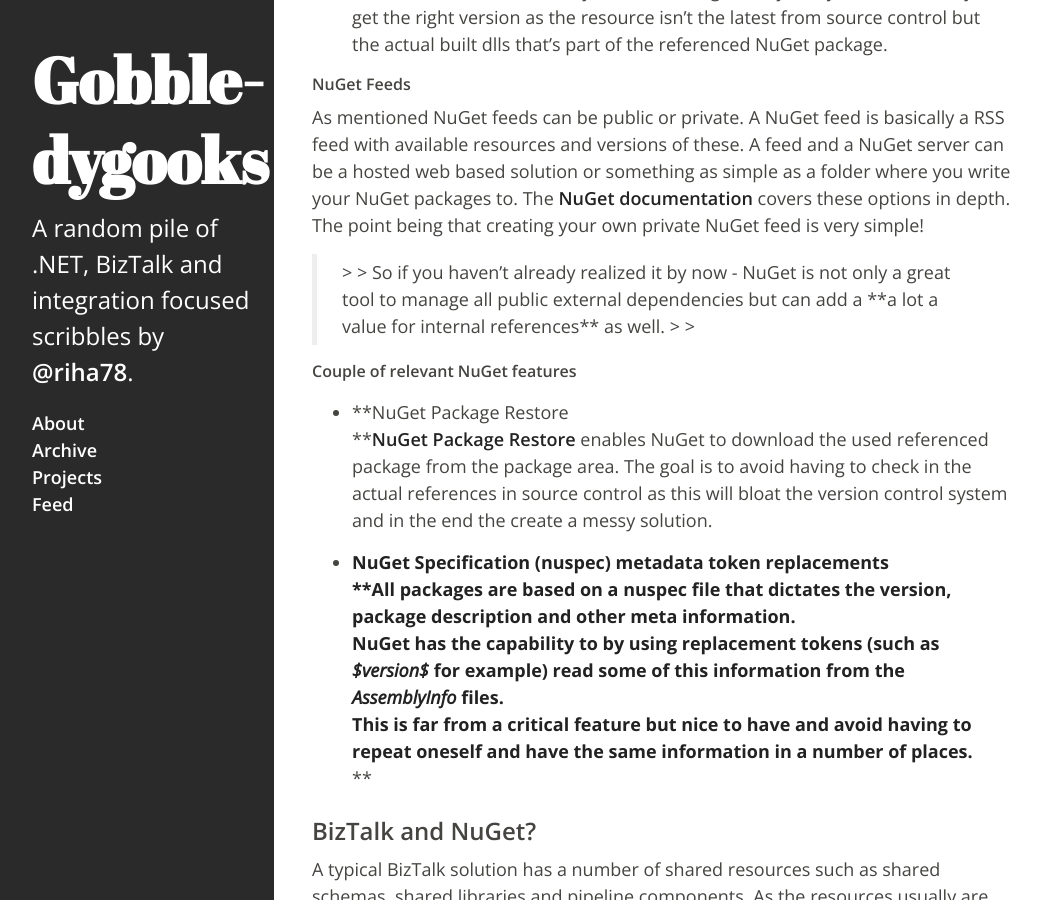
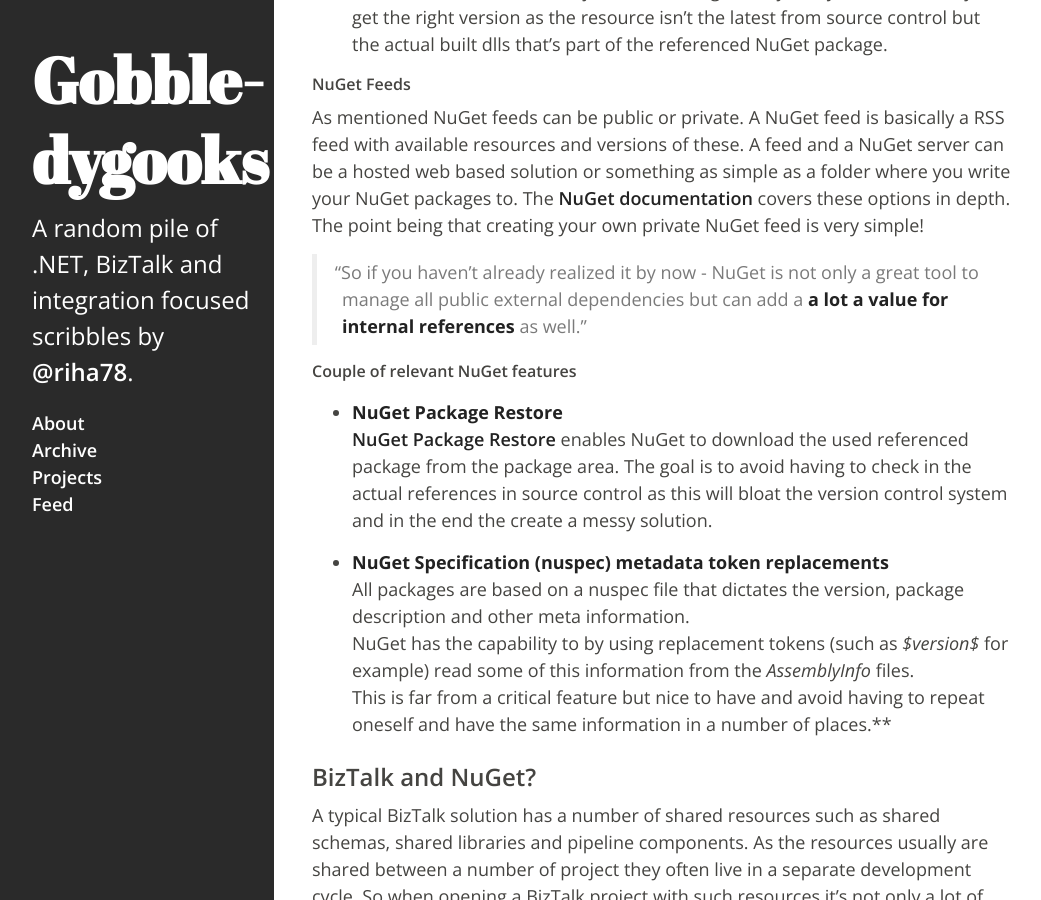
Before and after one commit to riha/riha.github.io, a Jekyll site: the page built from _posts/2014-06-03-why-full-nuget-support-for-biztalk-projects-is-important.markdown, in a window 1280 px wide and 900 px high, scrolled down 1421 px. Shown: the whole window, without its empty margins (8-1049 px from the left). Built offline with Jekyll 4.4.1, drawn with Linux system fonts in a browser that asks for light colours; Markdown is read by kramdown in place of the engine named in the settings.

Commit message:
Update to 2014 posts

```diff
--- a/_posts/2014-02-22-presenting-on-application-lifecycle-management-and-biztalk-again.markdown
+++ b/_posts/2014-02-22-presenting-on-application-lifecycle-management-and-biztalk-again.markdown
@@ -7,9 +7,6 @@
 
 [Back in February](http://www.eventbrite.com/e/biztalk-alm-tickets-10211239091?aff=eorg) I and my college Robin did an presentation on ALM and BizTalk for the BizTalk User Group in Stockholm. In the two hour presentation we talked about things like:
 
-
-
-
   * Pros and cons on distributed version control handling systems and BizTalk (more specially Git).
 
   * Identifying the right level of automated test – what are the differences between integration and unit tests and how and what should one use when in a BizTalk context.
@@ -18,9 +15,6 @@
 
   * How, in our opinion, are Continuous Integration and Delivery best handled when developing with BizTalk. In the presentation we’re looking at everything from build servers to how to handle BizTalk automated builds and packing with minimal amount of work.
 
-
 So, now we doing [the presentation all over again](http://www.eventbrite.com/e/biztalk-alm-goteborg-tickets-10693092327?aff=eorg) for the newly started BizTalk User Group in Gothenburg the 24 of Mars. The presentation will be in Swedish and packed with demos.
 
-
-
 Hope to see you there!
--- a/_posts/2014-06-03-why-full-nuget-support-for-biztalk-projects-is-important.markdown
+++ b/_posts/2014-06-03-why-full-nuget-support-for-biztalk-projects-is-important.markdown
@@ -7,40 +7,21 @@
 
 Let’s start with a summary for those who don’t feel like reading the full post.
 
-
-
 Using NuGet to handle BizTalk dependencies for shared schemas, pipeline components and so on works fine today.
-
-
 
 As .btproj files however aren’t supported by NuGet (as shown in [this pull request](https://nuget.codeplex.com/SourceControl/network/forks/robinhultman/NuGetWithBizTalkProjectExtension/changeset/d1f1a29c9b322670c820f52d769422cb111253b3)) and are not in the current white list of allowed project types _Package Restore will not work_ (issue closed as by design [here](https://nuget.codeplex.com/workitem/3010)).
 
-
-
 Not having Package Restore of course is a problem as one now is forced to check in all packages as part of the solutions, something that in the end leads to bloated and messy solutions.
-
-
 
 So please reach out to your Microsoft contacts and let’s get this fixed!
 
-
-
 ### NuGet
-
-
 
 As most people know NuGet is the package management solution from Microsoft for .NET. It started off as an initiative to further boost open source within the .NET community and NuGet packages uploaded to the [NuGet.org platform](http://www.nuget.org/) are open and available directly within Visual Studio through the NuGet add-in. Currently there are well over 20 000 open packages for everyone to download and use.
 
-
-
 Lately there has however been lots of discussions within the community to use NuGet as a package manager for _internal_ shared resources as well (by [Hanselman](http://www.hanselman.com/blog/NuGetForTheEnterpriseNuGetInAContinuousIntegrationAutomatedBuildSystem.aspx) and [others](https://www.simple-talk.com/dotnet/.net-framework/taking-nuget-to-the-enterprise/)). Solutions like [MyGet](https://www.myget.org/) allows for _private_ NuGet feeds – only available to those within your organization but still levering all the ease and control offered by NuGet.
 
-
-
 Using NuGet for references has a number of of advantages:
-
-
-
 
   * **Communication**
 All available resources are directly visible in Visual Studio and when updates to a used library is a available a notification is shown. No more spam mails about changes and never read list of available libraries.
@@ -53,77 +34,44 @@
 When starting to work on a project with many references one first have to get the source code from source control for the references, build these (hopefully in the right version … hopefully you have your tags and labels in order …) until all the broken references are fix.
 With NuGet references this just works straight away and you can be sure you get the right version as the resource isn’t the latest from source control but the actual built dlls that’s part of the referenced NuGet package.
 
-
 #### NuGet Feeds
-
-
 
 As mentioned NuGet feeds can be public or private. A NuGet feed is basically a RSS feed with available resources and versions of these. A feed and a NuGet server can be a hosted web based solution or something as simple as a folder where you write your NuGet packages to. The [NuGet documentation](http://docs.nuget.org/docs/creating-packages/hosting-your-own-nuget-feeds) covers these options in depth.
 The point being that creating your own private NuGet feed is very simple!
 
 
-
-<blockquote>
->
 > So if you haven’t already realized it by now - NuGet is not only a great tool to manage all public external dependencies but can add a **a lot a value for internal references** as well.
->
-> </blockquote>
-
-
 
 #### Couple of relevant NuGet features
 
+  * **NuGet Package Restore**
+[NuGet Package Restore](http://docs.nuget.org/docs/reference/package-restore) enables NuGet to download the used referenced package from the package area. The goal is to avoid having to check in the actual references in source control as this will bloat the version control system and in the end the create a messy solution.
 
-
-
-  * **NuGet Package Restore
-**[NuGet Package Restore](http://docs.nuget.org/docs/reference/package-restore) enables NuGet to download the used referenced package from the package area. The goal is to avoid having to check in the actual references in source control as this will bloat the version control system and in the end the create a messy solution.
-
-  * **NuGet Specification (nuspec) metadata token replacements
-**All packages are based on a nuspec file that dictates the version, package description and other meta information.
+  * **NuGet Specification (nuspec) metadata token replacements**
+All packages are based on a nuspec file that dictates the version, package description and other meta information.
 NuGet has the capability to by using replacement tokens (such as _$version$_ for example) read some of this information from the _AssemblyInfo_ files.
 This is far from a critical feature but nice to have and avoid having to repeat oneself and have the same information in a number of places.**
-**
-
 
 ### BizTalk and NuGet?
 
-
-
 A typical BizTalk solution has a number of shared resources such as shared schemas, shared libraries and pipeline components. As the resources usually are shared between a number of project they often live in a separate development cycle. So when opening a BizTalk project with such resources it’s not only a lot of work getting the referenced code and building the references, there’s also this nagging feeling that it _might not be in the right version _and that the source might have changed since the first time the reference was added.
-
-
 
 Another reference issue occurs when using a build server for a solution with references. As the solution has a dependency to the referenced project one has to make sure not only that the main solution is fetched to the build workarea by the build server, but also that all the referenced project are fetched from version control – and again, hopefully the latest version in the attended version …
 This kind of works using TFS Build Service and common TFS Source Control. If however one’s using Git and have resources in separate repositories this becomes impossible as TFS Build Service currently only supports fetching a single repository per build definition to the build workarea …
 (This issue does not apply for [TeamCity](http://www.jetbrains.com/teamcity/) that has a number of different options for dependency management)
 
-
-
 All the these issues are actually solved when using NuGet references instead of traditional references as we can be sure we’re getting the packaged dlls as part of the NuGet package _in the version that one referenced and not the latest checked in version_.
 A NuGet reference also makes things a bit easier when it comes to managing the workarea for the TFS Build Service as one only have to sure the NuGet package is available (either as checked in as part of the solution or by using Package Restore).
 
-
-
 **_But …_**
-
-
 
 ### NuGet doesn’t support BizTalk projects!
 
-
-
 As disused [here](https://nuget.codeplex.com/workitem/3010) NuGet currently doesn't support .btproj files. As BizTalk project files are are basically a standard .NET project file with some extra information a two line change in the NuGet whitelist is needed as in [this pull request](https://nuget.codeplex.com/SourceControl/network/forks/robinhultman/NuGetWithBizTalkProjectExtension/contribution/5960#!/tab/changes).
 
-
-
 ![nolove](/assets/2014/06/nolove.png)
-
-
 
 So the main issue it that by _not having full support of .btproj files Package Restore won’t work_ and we’re for now force to check in all the NuGet packages as part of our solutions.
 An other minor issue is that the token replacement feature also doesn’t work. I also think that if we could actually get full BizTalk support we’d see more BizTalk specific open shared packages for things like useful libraries and pipeline components.
 
-
-
 **_Call for action_**: Reach out to [the NuGet Team](https://twitter.com/nuget) or other Microsoft connections and let’s get those two lines added to the white list!
```
Also changed, not shown: _posts/2014-01-14-export-biztalk-server-msi-packages-directly-from-visual-studio-using-btsmsitask.markdown (+2 -38 lines).
